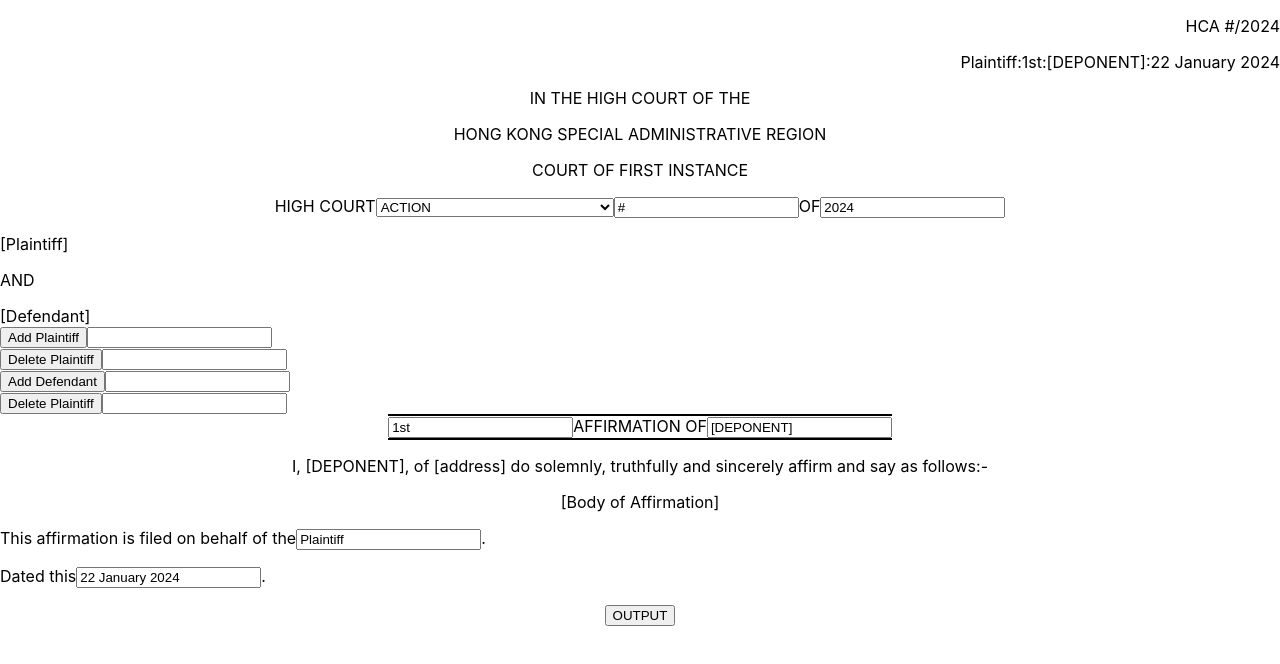
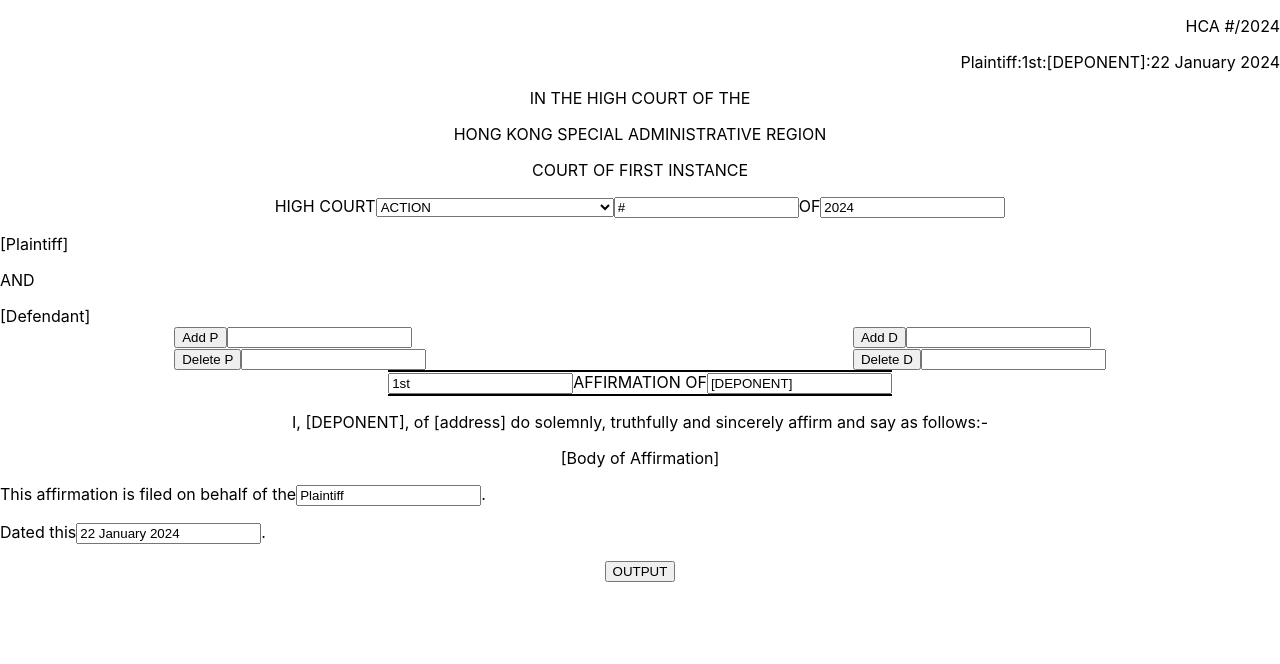
Before and after one commit to 3willows/quickAffirmation, a React (Create React App) app: page / in a window 1280 px wide. Shown: the top 664 px of the page. Built offline with nearby package versions, Linux system fonts and the light colour scheme.

Commit message:
separate add/delete P buttons and add/delete D buttons

```diff
--- a/public/index.html
+++ b/public/index.html
@@ -24,7 +24,7 @@
       work correctly both with client-side routing and a non-root public URL.
       Learn how to configure a non-root public URL by running `npm run build`.
     -->
-    <title>React App</title>
+    <title>Quick Affirmation Format</title>
   </head>
   <body>
     <noscript>You need to enable JavaScript to run this app.</noscript>
--- a/src/components/Output.js
+++ b/src/components/Output.js
@@ -1,6 +1,6 @@
 import { TopRight } from "./TopRight"
 import { FullHeading } from "./FullHeading"
-import { DisplayParties } from "./CommonParty"
+import { DisplayParties } from "./Party&DisplayParties"
 
 export function Output({
   caseType,
--- a/src/components/Parties.js
+++ b/src/components/Parties.js
@@ -1,5 +1,5 @@
 import { useState } from "react"
-import { DisplayParties } from "./CommonParty"
+import { DisplayParties } from "./Party&DisplayParties"
 
 export function Parties({
   plaintiffs,
@@ -8,7 +8,7 @@ export function Parties({
   addDefendants,
   removeParty,
 }) {
-  const [newParty, setNewParty] = useState(null)
+  const [newParty, setNewParty] = useState({ name: "" })
   const [side, setSide] = useState("P")
   const [toRemove, setToRemove] = useState("")
 
@@ -27,33 +27,47 @@ export function Parties({
 
     side === "P" && addPlaintiffs(newParty)
     side === "D" && addDefendants(newParty)
+    setNewParty({ name: "" })
   }
 
   const handleRemoveParty = (e) => {
     e.preventDefault()
-    console.log(toRemove)
     removeParty(side, toRemove)
   }
 
   return (
     <div className="go-left">
       <DisplayParties plaintiffs={plaintiffs} defendants={defendants} />
+      <div className="flex-outside">
+        <div className="flex-box ">
           <form onSubmit={handleAddParty}>
-        <button onClick={() => setSide("P")}> Add Plaintiff </button>
+            <button onClick={() => setSide("P")}> Add P </button>
             <input type="text" onChange={handleInputChange}></input>
           </form>
           <form onSubmit={handleRemoveParty}>
-        <button onClick={() => setSide("P")}> Delete Plaintiff </button>
-        <input type="text" onChange={e => setToRemove(e.target.value)}></input>
+            <button onClick={() => setSide("P")}> Delete P </button>
+            <input
+              type="text"
+              onChange={(e) => setToRemove(e.target.value)}
+            ></input>
           </form>
-      <form onSubmit={handleAddParty}>
-        <button onClick={() => setSide("D")}> Add Defendant </button>
+        </div>
+        <div style={{ flex: '0 0 33.33%' }}></div>
+
+        <div className="flex-box ">
+          <form onSubmit={handleAddParty} onChange={() => setSide("D")}>
+            <button onClick={() => setSide("D")}> Add D </button>
             <input type="text" onChange={handleInputChange}></input>
           </form>
           <form onSubmit={handleRemoveParty}>
-        <button onClick={() => setSide("D")}> Delete Plaintiff </button>
-        <input type="text" onChange={e => setToRemove(e.target.value)}></input>
+            <button onClick={() => setSide("D")}> Delete D </button>
+            <input
+              type="text"
+              onChange={(e) => setToRemove(e.target.value)}
+            ></input>
           </form>
+        </div>
+      </div>
     </div>
   )
 }
```
Also changed, not shown: package.json (+7 -1 lines), src/components/Party&DisplayParties.js (renamed from src/components/CommonParty.js), 1 other file (tests, documents, lock files or other folders). Lines whose indentation alone changed are shown as unchanged.
